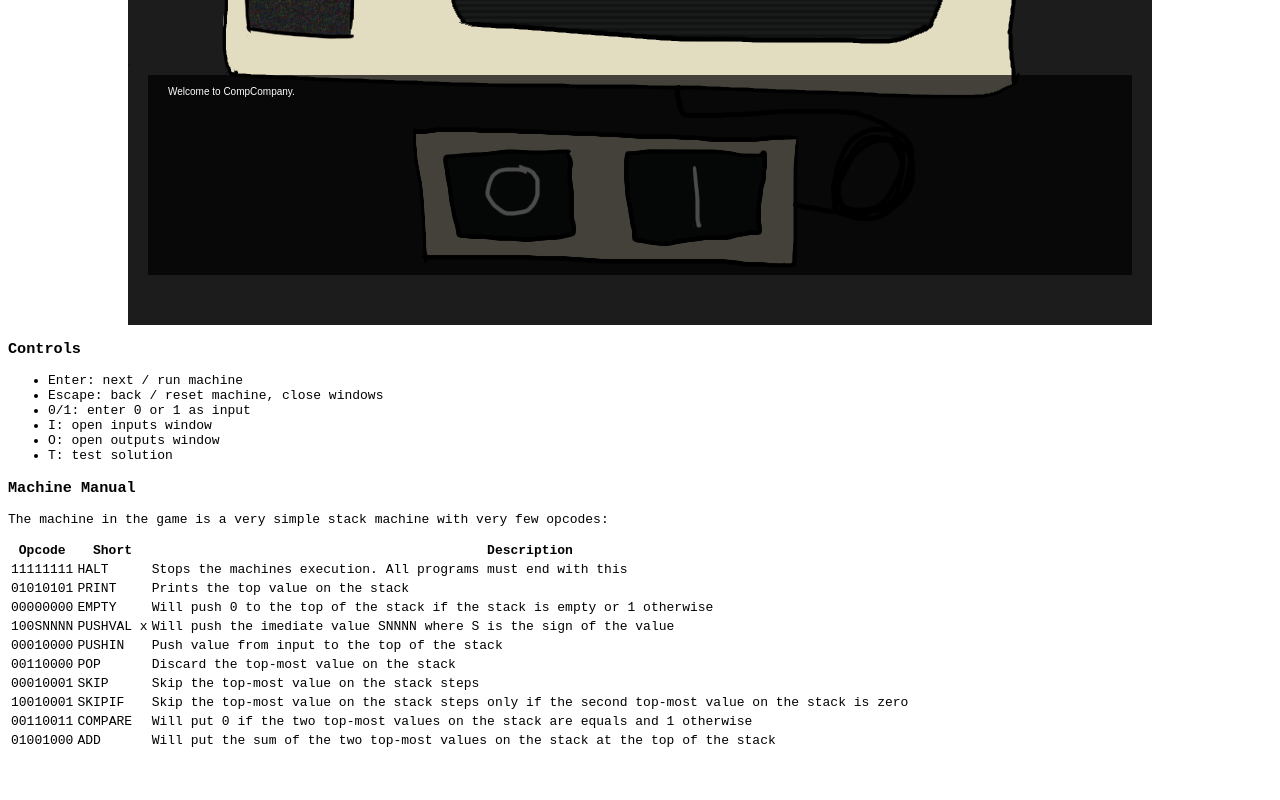
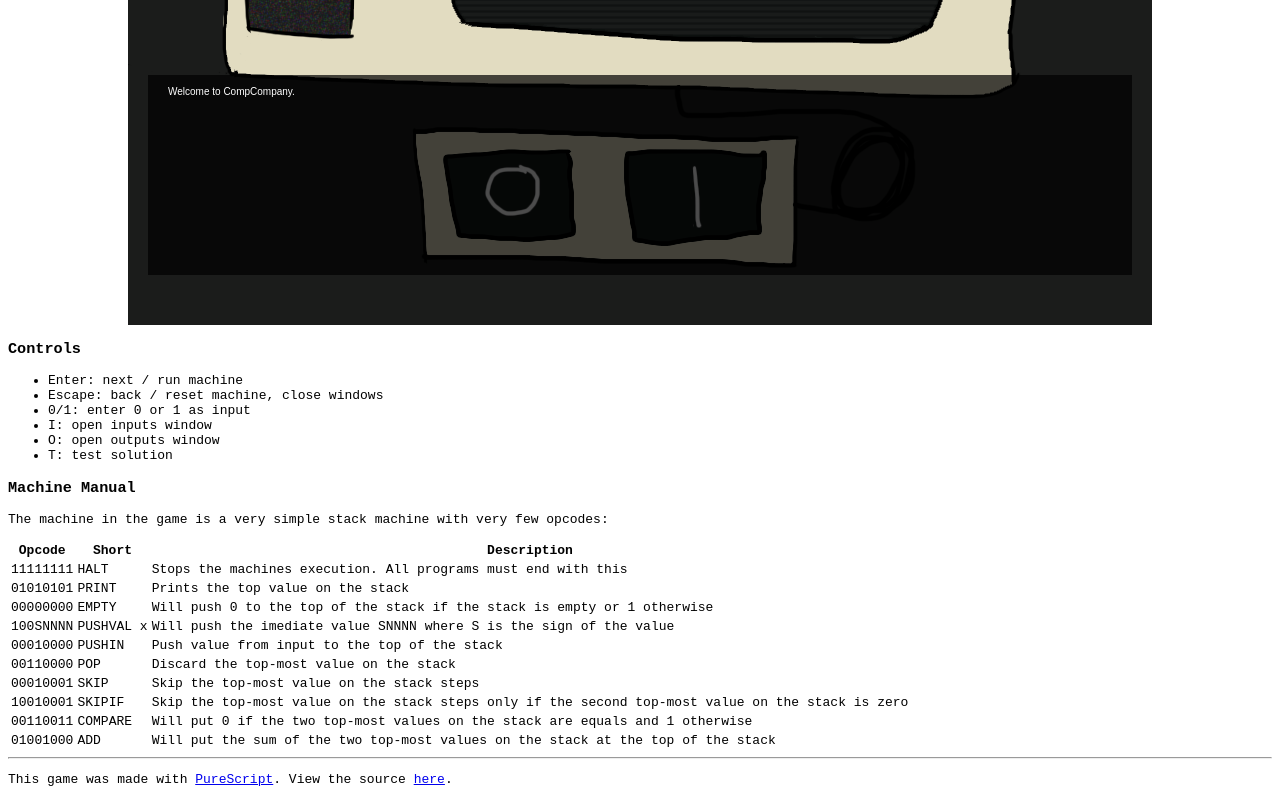
Before and after one commit to soupi/ld34, a website: page index.html in a window 1280 px wide. Shown: the part 483-1283 px from the top of the page. Before the commit the page ends 1242 px from the top, so only its background shows below. Drawn offline with Linux system fonts and the light colour scheme.

Commit message:
add source to the footer

```diff
--- a/index.html
+++ b/index.html
@@ -80,6 +80,8 @@
         </tr>
       </table>
     </div>
+    <hr>
+    <p>This game was made with <a href="http://purescript.org">PureScript</a>. View the source <a href="https://github.com/soupi/ld34">here</a>.</p>
 
     <script src="app.js"></script>
   </body>
```
